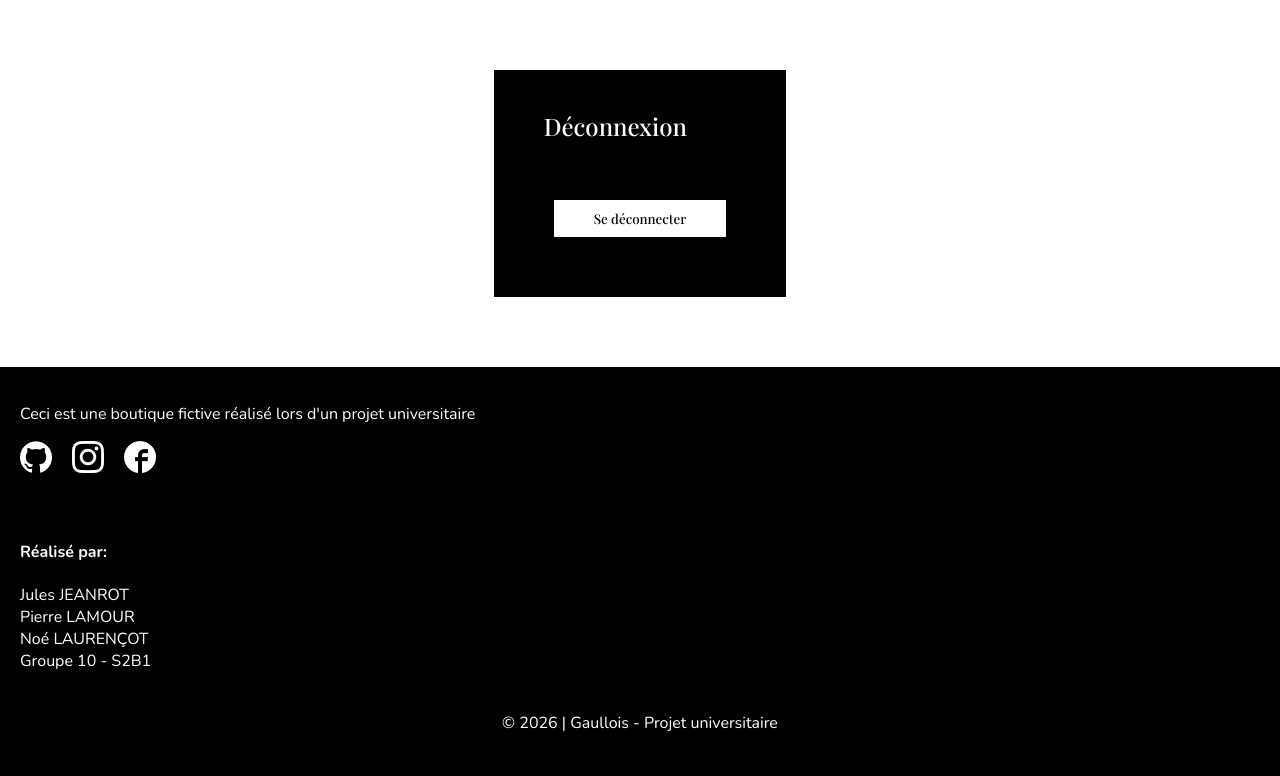
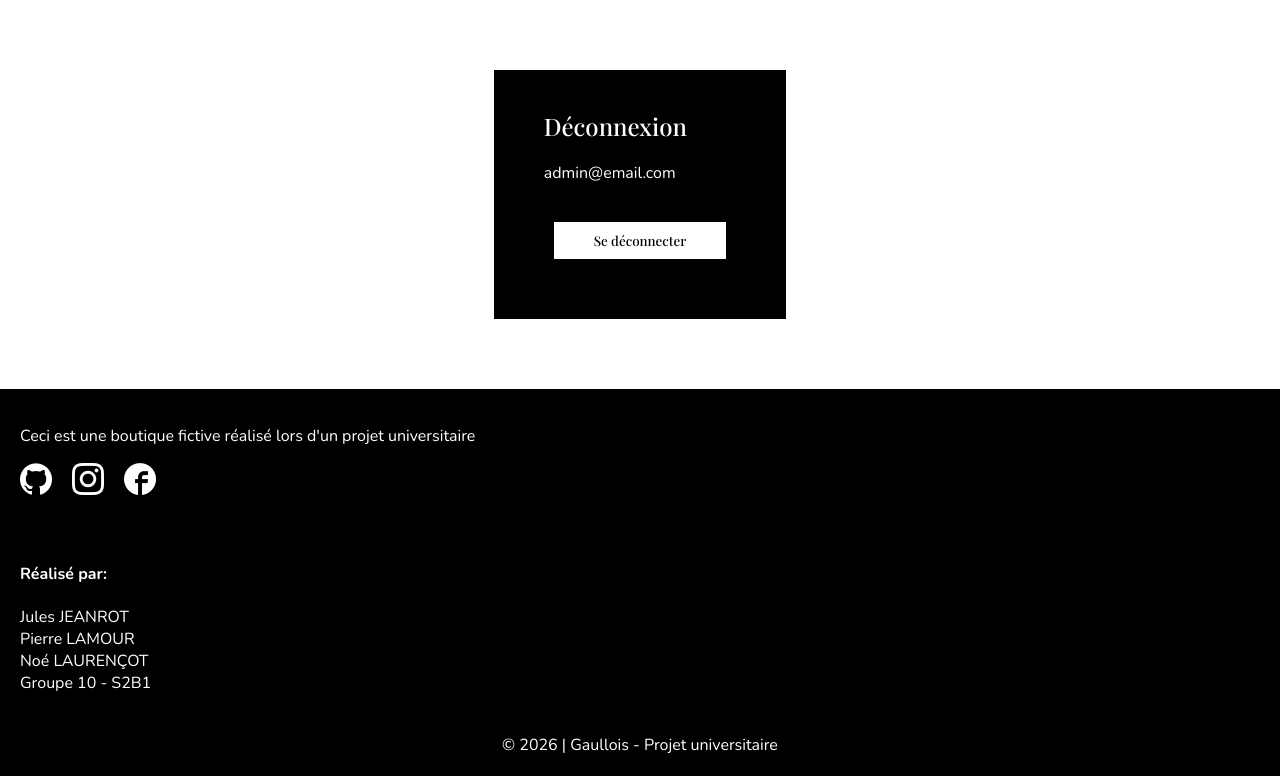
Before and after one commit to NoeLaurencot/SAE_Ecommerce, a Flask app: page /logout in a window 1280 px wide. Shown: the part 90-866 px from the top of the page. Before the commit the page ends 821 px from the top, so only its background shows below. Run offline with Flask 3, Linux system fonts and the light colour scheme; a user stored in the database is signed in.

Commit message:
update logout

```diff
--- a/controllers/auth_security.py
+++ b/controllers/auth_security.py
@@ -20,7 +20,7 @@ def auth_login_post():
     password = request.form.get('password')
     tuple_select = (login)
     sql = """
-    SELECT login, password, role, id_utilisateur
+    SELECT login, password, role, id_utilisateur, email
     FROM utilisateurs
     WHERE login = %s;
     """
@@ -36,6 +36,7 @@ def auth_login_post():
             session['login'] = user['login']
             session['role'] = user['role']
             session['id_user'] = user['id_utilisateur']
+            session['email'] = user['email']
             print(user['login'], user['role'])
             if user['role'] == 'ROLE_admin':
                 # return redirect('/admin/commande/index')
--- a/static/css/styles.css
+++ b/static/css/styles.css
@@ -138,7 +138,12 @@ body {
 
 h1, h2, h3 {
     font-weight: 500;
+    color: white;
     font-family: 'Playfair';
+}
+
+p {
+    color: white;
 }
 
 .text-box h1, .text-box h2, .text-box h3 {
--- a/templates/auth/logout.html
+++ b/templates/auth/logout.html
@@ -10,7 +10,7 @@
         <div class="log-container">
             <form method="post" action="/logout">
                 <h2 class="form-title">Déconnexion</h2>
-
+				<p class="no-margin">{{ session['email'] }}</p>
                 <input class="validate-button" type="submit" value="Se déconnecter">
             </form>
         </div>
```
